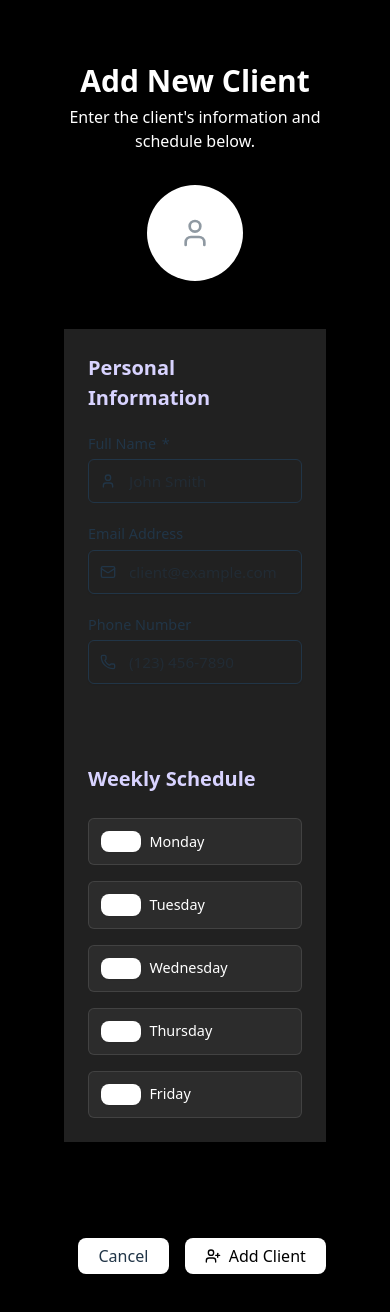
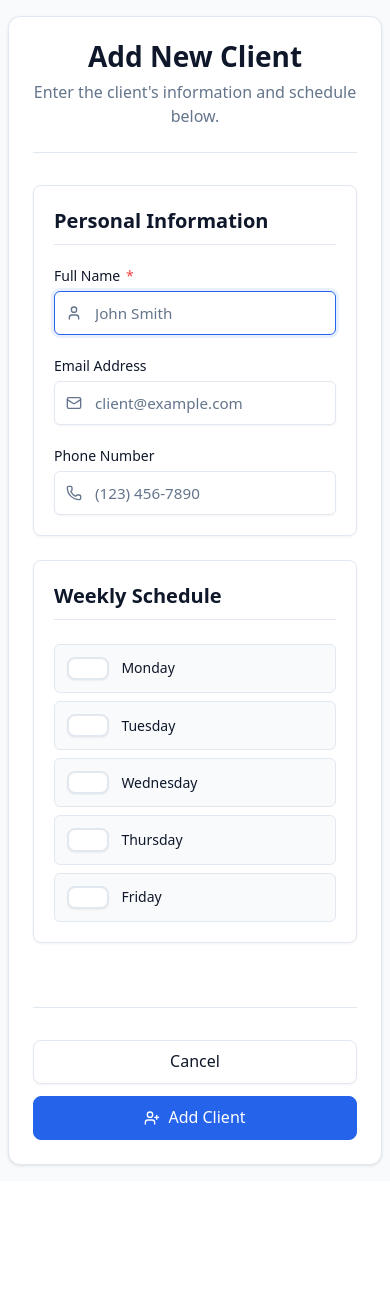
Before and after one commit to Armin-Irvije/attendance-tracker, a React (Vite) app: page /add-client in a window 390 px wide. Shown: the top 1312 px of the page. After the commit the page ends 1181 px from the top, so only its background shows below. Built offline with nearby package versions, Linux system fonts and the light colour scheme.

Commit message:
improved add client styling, incorporated the entire month for attendance stats

```diff
--- a/src/pages/AddClient.tsx
+++ b/src/pages/AddClient.tsx
@@ -39,23 +39,9 @@ export default function AddClient() {
     friday: false,
   });
   const [initials, setInitials] = useState('');
-  const [randomColor, setRandomColor] = useState('');
   const [selectedDays, setSelectedDays] = useState<string[]>([]);
 
-  // Generate a random pastel color for the avatar
-  useEffect(() => {
-    const colors = [
-      'bg-blue-100 text-blue-600 border-blue-200',
-      'bg-green-100 text-green-600 border-green-200',
-      'bg-purple-100 text-purple-600 border-purple-200',
-      'bg-amber-100 text-amber-600 border-amber-200',
-      'bg-rose-100 text-rose-600 border-rose-200',
-      'bg-emerald-100 text-emerald-600 border-emerald-200',
-      'bg-indigo-100 text-indigo-600 border-indigo-200',
-      'bg-cyan-100 text-cyan-600 border-cyan-200',
-    ];
-    setRandomColor(colors[Math.floor(Math.random() * colors.length)]);
-  }, []);
+
 
   // Update initials when name changes
   useEffect(() => {
@@ -139,12 +125,7 @@ export default function AddClient() {
         </header>
 
         <form onSubmit={handleSubmit} className="add-client-form">
-          {/* Client avatar preview */}
-          <div className="avatar-preview-section">
-            <div className={`client-avatar-preview ${randomColor} ${initials ? 'client-avatar-animation' : ''}`}>
-              {initials || <UserIcon className="h-8 w-8 opacity-50" />}
-            </div>
-          </div>
+
 
           <div className="form-sections">
             {/* Personal Information Section */}
--- a/src/styles/add-client.css
+++ b/src/styles/add-client.css
@@ -1,33 +1,37 @@
 .add-client-page {
   min-height: 100vh;
-  background-color: rgb(0, 0, 0);
-  padding: 2rem;
+  background-color: hsl(210 40% 98%);
+  padding: 2rem 1rem;
 }
 
 .add-client-container {
   max-width: 800px;
   margin: 0 auto;
-  background-color: var(--card);
+  background-color: hsl(0 0% 100%);
   border-radius: 12px;
-  box-shadow: 0 4px 6px -1px rgba(0, 0, 0, 0.1), 0 2px 4px -1px rgba(0, 0, 0, 0.06);
+  box-shadow: 0 1px 3px rgba(0, 0, 0, 0.1);
   padding: 2rem;
+  border: 1px solid hsl(214.3 31.8% 91.4%);
 }
 
 .page-header {
   text-align: center;
   margin-bottom: 2rem;
+  padding-bottom: 1.5rem;
+  border-bottom: 1px solid hsl(214.3 31.8% 91.4%);
 }
 
 .page-title {
-  font-size: 1.875rem;
-  font-weight: 600;
-  color: white;
+  font-size: 2rem;
+  font-weight: 700;
+  color: hsl(222.2 47.4% 11.2%);
   margin-bottom: 0.5rem;
 }
 
 .page-description {
-  color: white;
+  color: hsl(215.4 16.3% 46.9%);
   font-size: 1rem;
+  line-height: 1.5;
 }
 
 .add-client-form {
@@ -36,53 +40,35 @@
   gap: 2rem;
 }
 
-.avatar-preview-section {
-  display: flex;
-  justify-content: center;
-  margin-bottom: 1rem;
-}
-
-.client-avatar-preview {
-  width: 96px;
-  height: 96px;
-  border-radius: 50%;
-  display: flex;
-  align-items: center;
-  justify-content: center;
-  font-size: 2rem;
-  font-weight: 600;
-  background-color: white;
-  color: var(--primary);
-  border: 2px solid rgba(var(--primary-rgb), 0.2);
-  transition: all 0.3s ease;
-}
-
-.client-avatar-preview:hover {
-  transform: scale(1.05);
-  box-shadow: 0 4px 12px rgba(0, 0, 0, 0.1);
-}
 
 .form-sections {
   display: grid;
   gap: 2rem;
-  background-color: rgb(33, 33, 33);
 }
 
 .form-section {
-  background-color: var(--card);
+  background-color: hsl(0 0% 100%);
   border-radius: 8px;
   padding: 1.5rem;
-  border: 1px solid var(--border);
+  border: 1px solid hsl(214.3 31.8% 91.4%);
+  box-shadow: 0 1px 3px rgba(0, 0, 0, 0.05);
+  transition: box-shadow 0.2s ease;
+}
+
+.form-section:hover {
+  box-shadow: 0 2px 6px rgba(0, 0, 0, 0.1);
 }
 
 .section-title {
   font-size: 1.25rem;
   font-weight: 600;
-  color: rgb(216, 211, 255);
+  color: hsl(222.2 47.4% 11.2%);
   margin-bottom: 1.5rem;
   display: flex;
   align-items: center;
   gap: 0.5rem;
+  padding-bottom: 0.5rem;
+  border-bottom: 1px solid hsl(214.3 31.8% 91.4%);
 }
 
 .form-field {
@@ -97,12 +83,12 @@
   display: block;
   margin-bottom: 0.5rem;
   font-weight: 500;
-  color: var(--foreground);
-  font-size: 0.9rem;
+  color: hsl(222.2 47.4% 11.2%);
+  font-size: 0.875rem;
 }
 
 .form-field-required {
-  color: var(--destructive);
+  color: hsl(0 84.2% 60.2%);
   margin-left: 2px;
 }
 
@@ -111,70 +97,94 @@
   left: 12px;
   top: 50%;
   transform: translateY(-50%);
-  color: var(--muted-foreground);
+  color: hsl(215.4 16.3% 46.9%);
   pointer-events: none;
+  z-index: 2;
 }
 
 .form-field-input {
   padding-left: 40px;
   height: 44px;
   border-radius: 6px;
-  border-color: var(--border);
-  background-color: var(--background);
+  border: 1px solid hsl(214.3 31.8% 91.4%);
+  background-color: hsl(0 0% 100%);
   font-size: 0.95rem;
   transition: all 0.2s ease;
+  color: hsl(222.2 47.4% 11.2%);
+  width: 100%;
 }
 
 .form-field-input:focus {
-  border-color: var(--primary);
-  box-shadow: 0 0 0 2px rgba(var(--primary-rgb), 0.2);
+  outline: none;
+  border-color: hsl(221.2 83.2% 53.3%);
+  box-shadow: 0 0 0 3px hsl(221.2 83.2% 53.3% / 0.1);
+}
+
+.form-field-input::placeholder {
+  color: hsl(215.4 16.3% 46.9%);
 }
 
 .schedule-grid {
   display: grid;
-  grid-template-columns: repeat(auto-fit, minmax(150px, 1fr));
-  gap: 1rem;
+  grid-template-columns: repeat(auto-fit, minmax(140px, 1fr));
+  gap: 0.75rem;
+}
+
+.schedule-item {
+  display: flex;
+  align-items: center;
+  gap: 0.75rem;
+  padding: 0.875rem;
+  border-radius: 6px;
+  background-color: hsl(210 40% 98%);
+  border: 1px solid hsl(214.3 31.8% 91.4%);
+  transition: all 0.2s ease;
+  cursor: pointer;
+}
+
+.schedule-item:hover {
+  background-color: hsl(210 40% 96%);
+  border-color: hsl(221.2 83.2% 53.3%);
+  transform: translateY(-1px);
+  box-shadow: 0 2px 4px rgba(0, 0, 0, 0.1);
+}
+
+.schedule-item:has(.schedule-checkbox[data-state="checked"]) {
+  background-color: hsl(221.2 83.2% 53.3% / 0.1);
+  border-color: hsl(221.2 83.2% 53.3%);
+}
+
+.schedule-checkbox {
+  border: 2px solid hsl(214.3 31.8% 91.4%);
+  background-color: hsl(0 0% 100%);
+}
+
+.schedule-checkbox[data-state="checked"] {
+  background-color: hsl(221.2 83.2% 53.3%);
+  border-color: hsl(221.2 83.2% 53.3%);
+}
+
+.schedule-label {
+  font-size: 0.875rem;
+  font-weight: 500;
+  color: hsl(222.2 47.4% 11.2%);
+  cursor: pointer;
+  user-select: none;
 }
 
 .selected-days {
   margin-top: 1rem;
   padding: 0.75rem;
-  background-color: rgba(255, 255, 255, 0.1);
+  background-color: hsl(142.1 76.2% 36.3% / 0.1);
   border-radius: 6px;
-  border: 1px solid rgba(255, 255, 255, 0.2);
+  border: 1px solid hsl(142.1 76.2% 36.3% / 0.3);
 }
 
 .selected-days-text {
-  color: rgb(216, 211, 255);
-  font-size: 0.9rem;
+  color: hsl(142.1 70% 25%);
+  font-size: 0.875rem;
   font-weight: 500;
-}
-
-.schedule-item {
-  display: flex;
-  align-items: center;
-  gap: 0.5rem;
-  padding: 0.75rem;
-  border-radius: 6px;
-  background-color: rgba(255, 255, 255, 0.05);
-  border: 1px solid rgba(255, 255, 255, 0.1);
-  transition: all 0.2s ease;
-}
-
-.schedule-item:hover {
-  background-color: rgba(255, 255, 255, 0.1);
-  border-color: rgba(255, 255, 255, 0.2);
-}
-
-.schedule-checkbox {
-  background-color: rgb(255, 255, 255);
-}
-
-.schedule-label {
-  font-size: 0.9rem;
-  color: white;
-  cursor: pointer;
-  user-select: none;
+  margin: 0;
 }
 
 .form-actions {
@@ -183,33 +193,105 @@
   gap: 1rem;
   margin-top: 2rem;
   padding-top: 2rem;
-  border-top: 1px solid var(--border);
-
+  border-top: 1px solid hsl(214.3 31.8% 91.4%);
 }
 
 .cancel-button {
-  background-color: white;
+  background-color: hsl(0 0% 100%);
+  color: hsl(222.2 47.4% 11.2%);
+  border: 1px solid hsl(214.3 31.8% 91.4%);
+  min-width: 120px;
+  height: 44px;
+  font-weight: 500;
+  transition: all 0.2s ease;
+}
+
+.cancel-button:hover {
+  background-color: hsl(210 40% 98%);
+  border-color: hsl(215.4 16.3% 46.9%);
 }
 
 .submit-button {
-  background-color: white;
-  color: white;
+  background-color: hsl(221.2 83.2% 53.3%);
+  color: hsl(0 0% 100%);
+  border: 1px solid hsl(221.2 83.2% 53.3%);
+  min-width: 120px;
+  height: 44px;
+  font-weight: 500;
+  transition: all 0.2s ease;
+  display: flex;
+  align-items: center;
+  justify-content: center;
+  gap: 0.5rem;
+}
+
+.submit-button:hover {
+  background-color: hsl(221.2 83.2% 48%);
+  border-color: hsl(221.2 83.2% 48%);
+  transform: translateY(-1px);
+  box-shadow: 0 2px 4px rgba(0, 0, 0, 0.1);
 }
 
 .submit-button-icon {
-  color: black;
+  color: hsl(0 0% 100%);
+  width: 1rem;
+  height: 1rem;
 }
 
 .submit-button-text {
-  color: black;
+  color: hsl(0 0% 100%);
+  margin: 0;
 }
 
-/* Animation for avatar preview */
-@keyframes fadeIn {
-  from { opacity: 0; transform: translateY(10px); }
-  to { opacity: 1; transform: translateY(0); }
+
+
+
+/* Responsive design */
+@media (max-width: 640px) {
+  .add-client-page {
+    padding: 1rem 0.5rem;
+  }
+
+  .add-client-container {
+    padding: 1.5rem;
+  }
+
+  .page-title {
+    font-size: 1.75rem;
+  }
+
+  .form-sections {
+    gap: 1.5rem;
+  }
+
+  .form-section {
+    padding: 1.25rem;
+  }
+
+  .schedule-grid {
+    grid-template-columns: repeat(2, 1fr);
+    gap: 0.5rem;
+  }
+
+  .schedule-item {
+    padding: 0.75rem;
+  }
+
+  .form-actions {
+    flex-direction: column;
+    gap: 0.75rem;
+  }
+
+  .cancel-button,
+  .submit-button {
+    width: 100%;
+    justify-content: center;
+  }
 }
 
-.client-avatar-animation {
-  animation: fadeIn 0.3s ease-out;
+@media (max-width: 480px) {
+  .schedule-grid {
+    grid-template-columns: 1fr;
+  }
+
 }
```
Also changed, not shown: src/pages/clientPage.tsx (+58 -18 lines).
